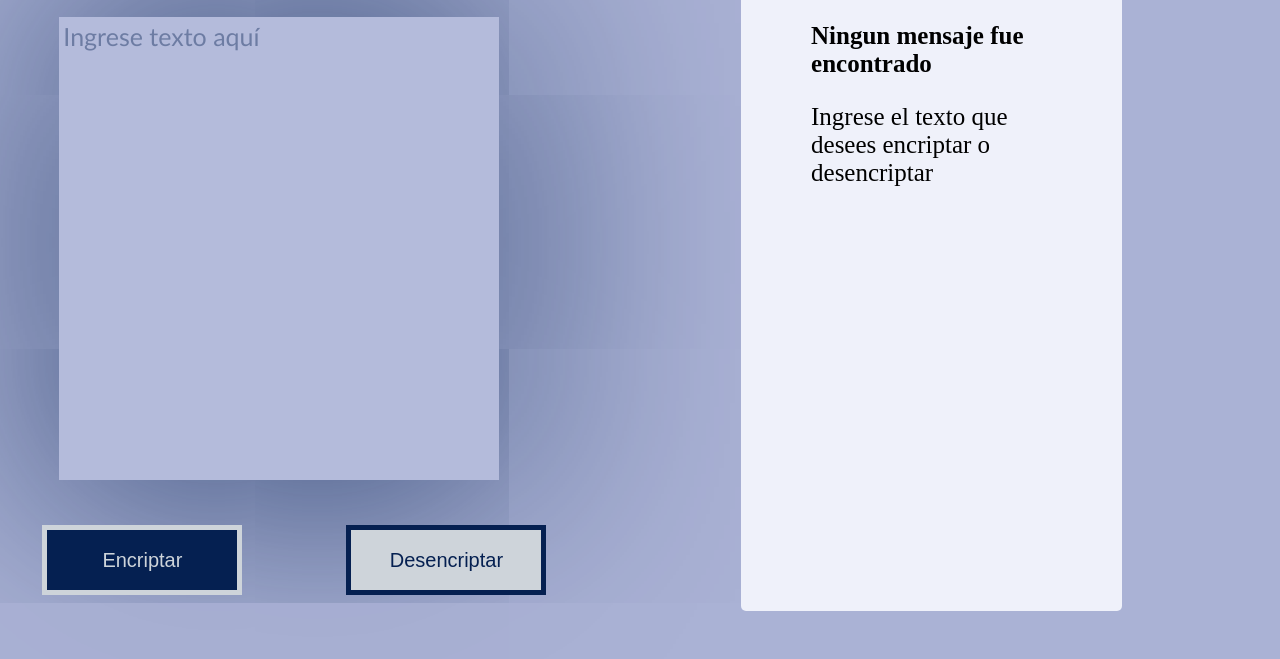
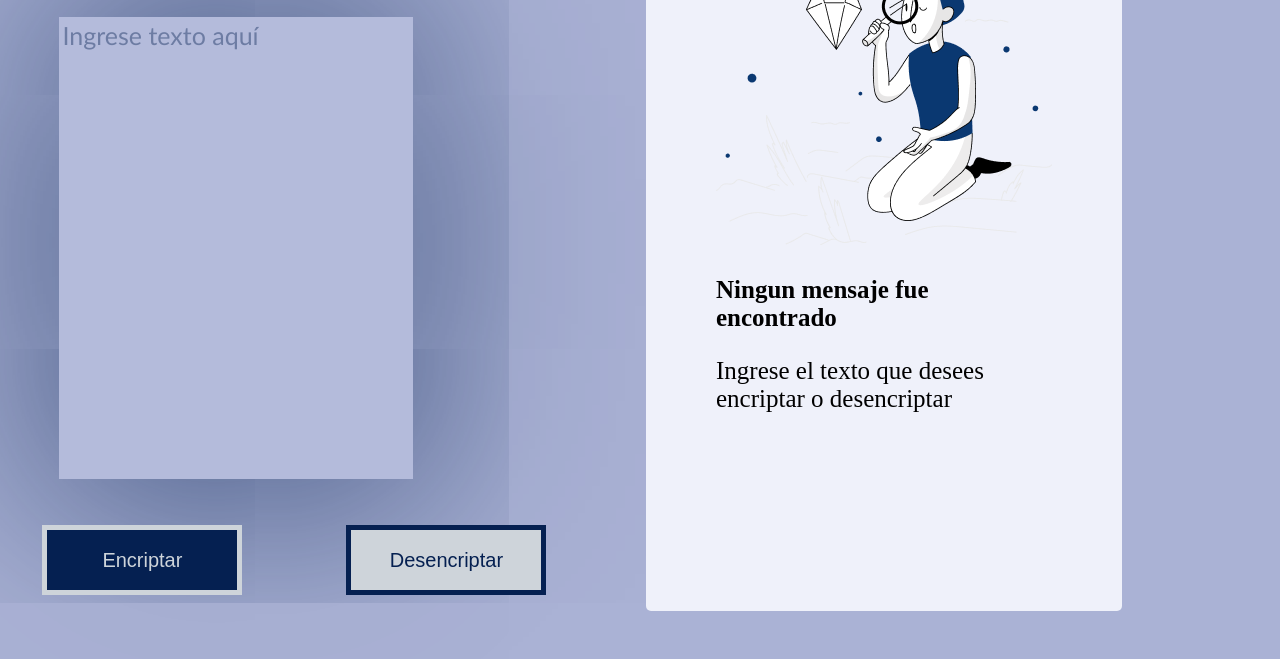
Before and after one commit to anahicalderon/Encriptador-de-texto, a plain HTML site: page index.html in a window 1280 px wide. Shown: the part 160-819 px from the top of the page. Drawn offline with Linux system fonts and the light colour scheme.

Commit message:
Update index.html
update image muneco

```diff
--- a/index.html
+++ b/index.html
@@ -23,7 +23,7 @@
     </div>
     <div id="textoNoEncontrado" class="contenedor2">
 
-      <img src="src/Muñeco.png" alt="Ningun mensaje encontrado" />
+      <img src="src/Muneco.png" alt="Ningun mensaje encontrado" />
       <section id="movil">
       <p><b>Ningun mensaje fue encontrado</b></p>
       <p>Ingrese el texto que desees encriptar o desencriptar</p>
```
